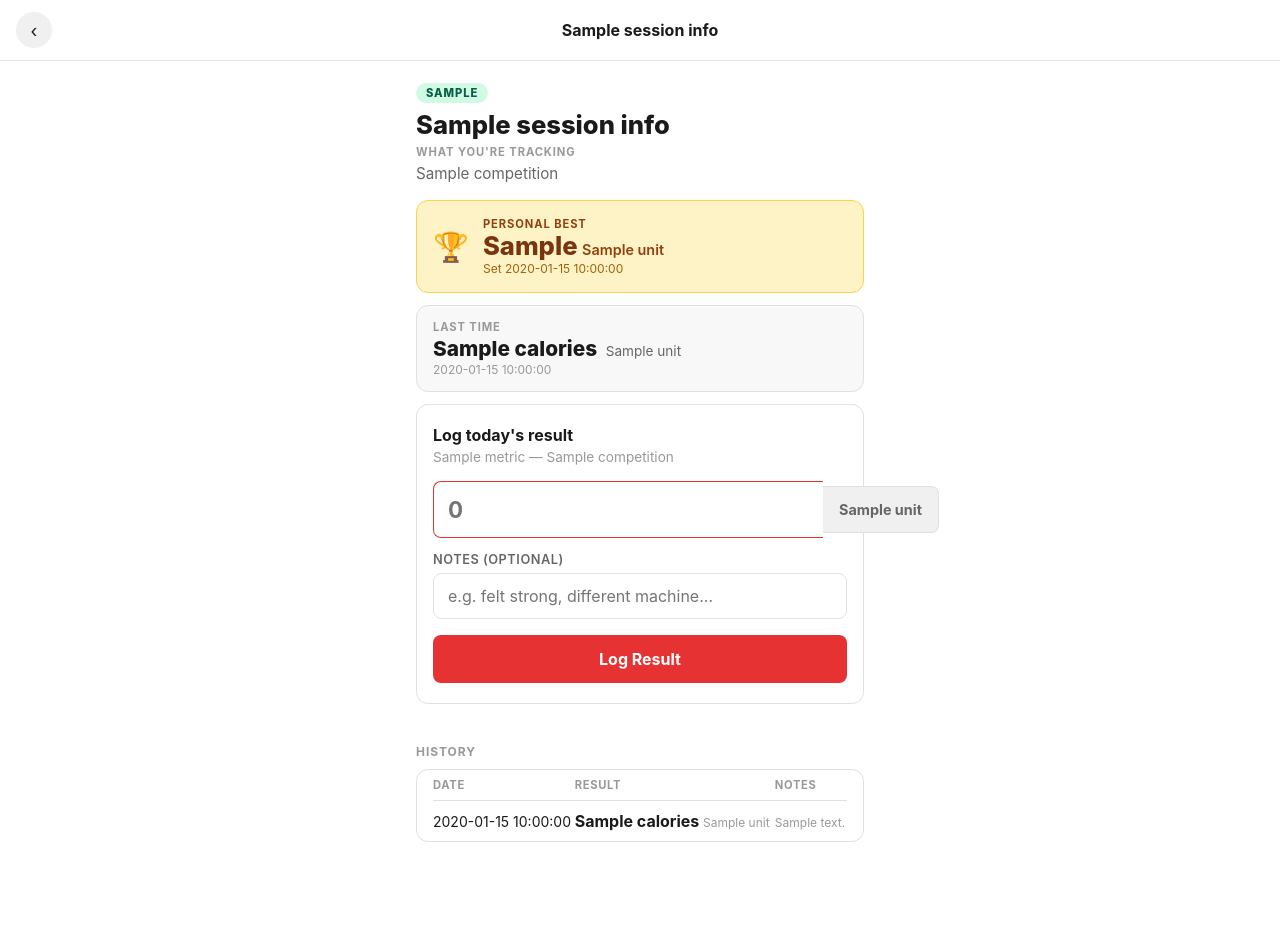
After one commit to edwardbhull-netizen/optimal-fitness-tracker, a FastAPI app: template templates/group_session_detail.html in a window 1280 px wide. The commit adds this page. Run offline with FastAPI, Linux system fonts and the light colour scheme; the template is opened without the code that fills it: most values are stand-ins (such as "Sample title", 1, 10 or a date in 2020).

Commit message:
Add group session tracking with competition metrics
- sessions.json: all 24 group sessions (BURN/STRONG/HYBRID) with competition descriptions and units
- database.py: log_group_session, get_group_session_history, get_group_session_pb functions
- main.py: /group-sessions list page, /group-session/{name} detail page, POST log route, urlencode filter
- group_sessions.html: session browser organised by type (BURN/STRONG/HYBRID) with colour coding
- group_session_detail.html: PB display, last result, log form, full history table with PB highlighting
- client_home.html: prominent Group Sessions CTA button above personal session grid

Co-Authored-By: Claude Sonnet 4.6 <noreply@anthropic.com>

```diff
--- a/main.py
+++ b/main.py
@@ -19,6 +19,9 @@ BASE_DIR = os.path.dirname(__file__)
 app = FastAPI(title="Optimal Fitness Tracker")
 app.mount("/static", StaticFiles(directory=os.path.join(BASE_DIR, "static")), name="static")
 templates = Jinja2Templates(directory=os.path.join(BASE_DIR, "templates"))
+templates.env.filters["urlencode"] = lambda s: url_quote(str(s), safe="")
+
+from urllib.parse import quote as url_quote
 
 SECRET_KEY = os.environ.get("SECRET_KEY", "of-solihull-tracker-secret-2026")
 serializer = URLSafeTimedSerializer(SECRET_KEY)
@@ -425,6 +428,91 @@ async def coach_client_view(request: Request, client_id: int):
     })
 
 
+@app.get("/group-sessions", response_class=HTMLResponse)
+async def group_sessions_page(request: Request):
+    session = require_client(request)
+    if not session:
+        return RedirectResponse("/", status_code=302)
+    import json
+    sessions_path = os.path.join(BASE_DIR, "static", "sessions.json")
+    with open(sessions_path) as f:
+        sessions_data = json.load(f)
+    return templates.TemplateResponse(request, "group_sessions.html", {
+        "client": session,
+        "sessions": sessions_data
+    })
+
+
+@app.get("/group-session/{session_name}", response_class=HTMLResponse)
+async def group_session_detail(request: Request, session_name: str):
+    session = require_client(request)
+    if not session:
+        return RedirectResponse("/", status_code=302)
+    import json
+    from urllib.parse import unquote
+    session_name = unquote(session_name)
+    sessions_path = os.path.join(BASE_DIR, "static", "sessions.json")
+    with open(sessions_path) as f:
+        sessions_data = json.load(f)
+    # Find the session
+    found = None
+    session_type = None
+    for stype, slist in sessions_data.items():
+        for s in slist:
+            if s["name"] == session_name:
+                found = s
+                session_type = stype
+                break
+    if not found:
+        return RedirectResponse("/group-sessions", status_code=302)
+
+    client_id = session["client_id"]
+    history = db.get_group_session_history(client_id, session_name)
+    pb = db.get_group_session_pb(client_id, session_name, found["unit"])
+
+    return templates.TemplateResponse(request, "group_session_detail.html", {
+        "client": session,
+        "session_info": found,
+        "session_type": session_type,
+        "history": history,
+        "pb": pb
+    })
+
+
+@app.post("/group-session/{session_name}/log")
+async def log_group_session(
+    request: Request,
+    session_name: str,
+    result: float = Form(...),
+    notes: str = Form(default="")
+):
+    session = require_client(request)
+    if not session:
+        return JSONResponse({"error": "Not authenticated"}, status_code=401)
+    from urllib.parse import unquote
+    import json
+    session_name = unquote(session_name)
+    sessions_path = os.path.join(BASE_DIR, "static", "sessions.json")
+    with open(sessions_path) as f:
+        sessions_data = json.load(f)
+    found = None
+    session_type = None
+    for stype, slist in sessions_data.items():
+        for s in slist:
+            if s["name"] == session_name:
+                found = s
+                session_type = stype
+                break
+    if not found:
+        return JSONResponse({"error": "Session not found"}, status_code=404)
+
+    client_id = session["client_id"]
+    db.log_group_session(client_id, session_name, session_type,
+                         found["competition"], result, found["unit"], notes)
+    from urllib.parse import quote
+    return RedirectResponse(f"/group-session/{quote(session_name)}", status_code=302)
+
+
 @app.post("/coach/add-client")
 async def add_client(
     request: Request,
--- a/templates/client_home.html
+++ b/templates/client_home.html
@@ -23,8 +23,12 @@
     {% endif %}
   </div>
 
+  <a href="/group-sessions" class="btn btn-primary" style="margin-bottom:20px;font-size:1.05rem;padding:18px 20px;border-radius:var(--radius);">
+    Group Sessions
+  </a>
+
   <div class="section-header">
-    <span class="section-title">Start a session</span>
+    <span class="section-title">Start a personal session</span>
   </div>
 
   <div class="day-grid">
--- /dev/null
+++ b/templates/group_session_detail.html
@@ -0,0 +1,367 @@
+{% extends "base.html" %}
+{% block title %}{{ session_info.name }} — Optimal Fitness{% endblock %}
+{% block content %}
+
+<style>
+  .type-pill {
+    display: inline-block;
+    padding: 3px 10px;
+    border-radius: 20px;
+    font-size: 0.7rem;
+    font-weight: 800;
+    letter-spacing: 0.08em;
+    text-transform: uppercase;
+  }
+
+  .pill-burn   { background: #fff3e0; color: #e65100; }
+  .pill-strong { background: #fee2e2; color: #b91c1c; }
+  .pill-hybrid { background: #d1fae5; color: #065f46; }
+
+  .session-hero {
+    padding: 20px 0 16px;
+  }
+
+  .session-hero-title {
+    font-size: 1.6rem;
+    font-weight: 800;
+    margin: 8px 0 6px;
+    line-height: 1.1;
+  }
+
+  .competition-label {
+    font-size: 0.7rem;
+    font-weight: 700;
+    text-transform: uppercase;
+    letter-spacing: 0.08em;
+    color: var(--grey-400);
+    margin-bottom: 4px;
+  }
+
+  .competition-desc {
+    font-size: 0.95rem;
+    color: var(--grey-600);
+    line-height: 1.4;
+  }
+
+  /* PB card */
+  .pb-card {
+    background: #fef3c7;
+    border: 1.5px solid #fcd34d;
+    border-radius: var(--radius);
+    padding: 16px;
+    margin-bottom: 12px;
+    display: flex;
+    align-items: center;
+    gap: 14px;
+  }
+
+  .pb-icon {
+    font-size: 1.8rem;
+    flex-shrink: 0;
+  }
+
+  .pb-label {
+    font-size: 0.7rem;
+    font-weight: 700;
+    text-transform: uppercase;
+    letter-spacing: 0.08em;
+    color: #92400e;
+    margin-bottom: 2px;
+  }
+
+  .pb-value {
+    font-size: 1.6rem;
+    font-weight: 800;
+    color: #78350f;
+    line-height: 1;
+  }
+
+  .pb-unit {
+    font-size: 0.9rem;
+    font-weight: 600;
+    color: #92400e;
+  }
+
+  .pb-date {
+    font-size: 0.75rem;
+    color: #a16207;
+    margin-top: 2px;
+  }
+
+  /* Last session card */
+  .last-result-card {
+    background: var(--grey-50);
+    border: 1px solid var(--grey-200);
+    border-radius: var(--radius);
+    padding: 14px 16px;
+    margin-bottom: 12px;
+    display: flex;
+    align-items: center;
+    gap: 12px;
+  }
+
+  .last-result-label {
+    font-size: 0.7rem;
+    font-weight: 700;
+    text-transform: uppercase;
+    letter-spacing: 0.08em;
+    color: var(--grey-400);
+    margin-bottom: 2px;
+  }
+
+  .last-result-value {
+    font-size: 1.3rem;
+    font-weight: 800;
+    color: var(--black);
+  }
+
+  .last-result-date {
+    font-size: 0.75rem;
+    color: var(--grey-400);
+    margin-top: 1px;
+  }
+
+  /* Log form */
+  .log-form-card {
+    background: var(--white);
+    border: 1.5px solid var(--grey-200);
+    border-radius: var(--radius);
+    padding: 20px 16px;
+    margin-bottom: 20px;
+  }
+
+  .log-form-title {
+    font-size: 1rem;
+    font-weight: 700;
+    margin-bottom: 4px;
+  }
+
+  .log-form-subtitle {
+    font-size: 0.85rem;
+    color: var(--grey-400);
+    margin-bottom: 16px;
+  }
+
+  .result-input-wrap {
+    display: flex;
+    align-items: center;
+    gap: 0;
+    margin-bottom: 14px;
+  }
+
+  .result-input {
+    flex: 1;
+    padding: 14px 14px;
+    border: 1.5px solid var(--grey-200);
+    border-right: none;
+    border-radius: var(--radius-sm) 0 0 var(--radius-sm);
+    font-size: 1.4rem;
+    font-weight: 700;
+    font-family: inherit;
+    color: var(--black);
+    background: var(--white);
+    -webkit-appearance: none;
+    appearance: none;
+    -moz-appearance: textfield;
+  }
+
+  .result-input::-webkit-outer-spin-button,
+  .result-input::-webkit-inner-spin-button {
+    -webkit-appearance: none;
+  }
+
+  .result-input:focus {
+    outline: none;
+    border-color: var(--red);
+  }
+
+  .result-unit-badge {
+    padding: 14px 16px;
+    background: var(--grey-100);
+    border: 1.5px solid var(--grey-200);
+    border-left: none;
+    border-radius: 0 var(--radius-sm) var(--radius-sm) 0;
+    font-size: 0.9rem;
+    font-weight: 700;
+    color: var(--grey-600);
+    white-space: nowrap;
+  }
+
+  /* History table */
+  .history-table {
+    width: 100%;
+    border-collapse: collapse;
+    font-size: 0.875rem;
+  }
+
+  .history-table th {
+    text-align: left;
+    font-size: 0.7rem;
+    font-weight: 700;
+    text-transform: uppercase;
+    letter-spacing: 0.06em;
+    color: var(--grey-400);
+    padding: 8px 0;
+    border-bottom: 1px solid var(--grey-200);
+  }
+
+  .history-table td {
+    padding: 10px 0;
+    border-bottom: 1px solid var(--grey-100);
+    color: var(--black);
+  }
+
+  .history-table tr:last-child td {
+    border-bottom: none;
+  }
+
+  .history-table .result-cell {
+    font-weight: 700;
+    font-size: 1rem;
+  }
+
+  .history-table .pb-row td {
+    background: #fffbeb;
+  }
+
+  .history-note {
+    font-size: 0.75rem;
+    color: var(--grey-400);
+    margin-top: 2px;
+  }
+</style>
+
+<div class="topbar">
+  <a href="/group-sessions" class="back-btn">‹</a>
+  <span class="topbar-title">{{ session_info.name }}</span>
+  <span style="width:36px;"></span>
+</div>
+
+<div class="page">
+
+  <div class="session-hero">
+    <span class="type-pill
+      {% if session_type == 'BURN' %}pill-burn
+      {% elif session_type == 'STRONG' %}pill-strong
+      {% else %}pill-hybrid{% endif %}">
+      {{ session_type }}
+    </span>
+    <div class="session-hero-title">{{ session_info.name }}</div>
+    <div class="competition-label">What you're tracking</div>
+    <div class="competition-desc">{{ session_info.competition }}</div>
+  </div>
+
+  {% if pb.pb_value is not none %}
+  <div class="pb-card">
+    <div class="pb-icon">🏆</div>
+    <div>
+      <div class="pb-label">Personal Best</div>
+      <div>
+        <span class="pb-value">{{ pb.pb_value }}</span>
+        <span class="pb-unit">{{ session_info.unit }}</span>
+      </div>
+      {% if pb.pb_date %}
+      <div class="pb-date">Set {{ pb.pb_date }}</div>
+      {% endif %}
+    </div>
+  </div>
+  {% endif %}
+
+  {% if history %}
+  <div class="last-result-card">
+    <div>
+      <div class="last-result-label">Last time</div>
+      <div>
+        <span class="last-result-value">
+          {% if history[0].calories is not none %}{{ history[0].calories }}
+          {% elif history[0].weight_kg is not none %}{{ history[0].weight_kg }}
+          {% elif history[0].reps is not none %}{{ history[0].reps }}
+          {% elif history[0].duration_seconds is not none %}{{ history[0].duration_seconds }}
+          {% else %}—{% endif %}
+        </span>
+        <span style="font-size:0.85rem;color:var(--grey-600);margin-left:4px;">{{ session_info.unit }}</span>
+      </div>
+      <div class="last-result-date">{{ history[0].date }}</div>
+    </div>
+  </div>
+  {% endif %}
+
+  <div class="log-form-card">
+    <div class="log-form-title">Log today's result</div>
+    <div class="log-form-subtitle">{{ session_info.metric }} — {{ session_info.competition }}</div>
+    <form method="POST" action="/group-session/{{ session_info.name | urlencode }}/log">
+      <div class="result-input-wrap">
+        <input
+          type="number"
+          name="result"
+          class="result-input"
+          placeholder="0"
+          step="{% if session_info.unit == 'kg' %}0.5{% else %}1{% endif %}"
+          min="0"
+          required
+          inputmode="decimal"
+          autofocus
+        >
+        <div class="result-unit-badge">{{ session_info.unit }}</div>
+      </div>
+      <div class="form-group" style="margin-bottom:16px;">
+        <label>Notes (optional)</label>
+        <input type="text" name="notes" placeholder="e.g. felt strong, different machine..." maxlength="200">
+      </div>
+      <button type="submit" class="btn btn-primary">Log Result</button>
+    </form>
+  </div>
+
+  {% if history %}
+  <div class="section-header">
+    <span class="section-title">History</span>
+  </div>
+
+  <div class="card" style="padding:0 16px;">
+    <table class="history-table">
+      <thead>
+        <tr>
+          <th>Date</th>
+          <th>Result</th>
+          <th>Notes</th>
+        </tr>
+      </thead>
+      <tbody>
+        {% for entry in history %}
+        {% set result_val = entry.calories if entry.calories is not none
+                       else (entry.weight_kg if entry.weight_kg is not none
+                       else (entry.reps if entry.reps is not none
+                       else entry.duration_seconds)) %}
+        <tr {% if pb.pb_value is not none and result_val == pb.pb_value %}class="pb-row"{% endif %}>
+          <td>
+            {{ entry.date }}
+            {% if pb.pb_value is not none and result_val == pb.pb_value %}
+            <span class="pb-tag">PB</span>
+            {% endif %}
+          </td>
+          <td class="result-cell">
+            {{ result_val if result_val is not none else '—' }}
+            <span style="font-size:0.75rem;color:var(--grey-400);font-weight:400;">{{ session_info.unit }}</span>
+          </td>
+          <td>
+            {% if entry.session_notes %}
+            <div class="history-note">{{ entry.session_notes }}</div>
+            {% else %}
+            <span style="color:var(--grey-200);">—</span>
+            {% endif %}
+          </td>
+        </tr>
+        {% endfor %}
+      </tbody>
+    </table>
+  </div>
+  {% else %}
+  <div class="empty-state">
+    <div class="empty-state-icon">📊</div>
+    <p>No results yet. Log your first one above.</p>
+  </div>
+  {% endif %}
+
+</div>
+
+{% endblock %}
```
Also changed, not shown: database.py (+70 -0 lines), static/sessions.json (added, +32 -0 lines), templates/group_sessions.html (added, +119 -0 lines).
